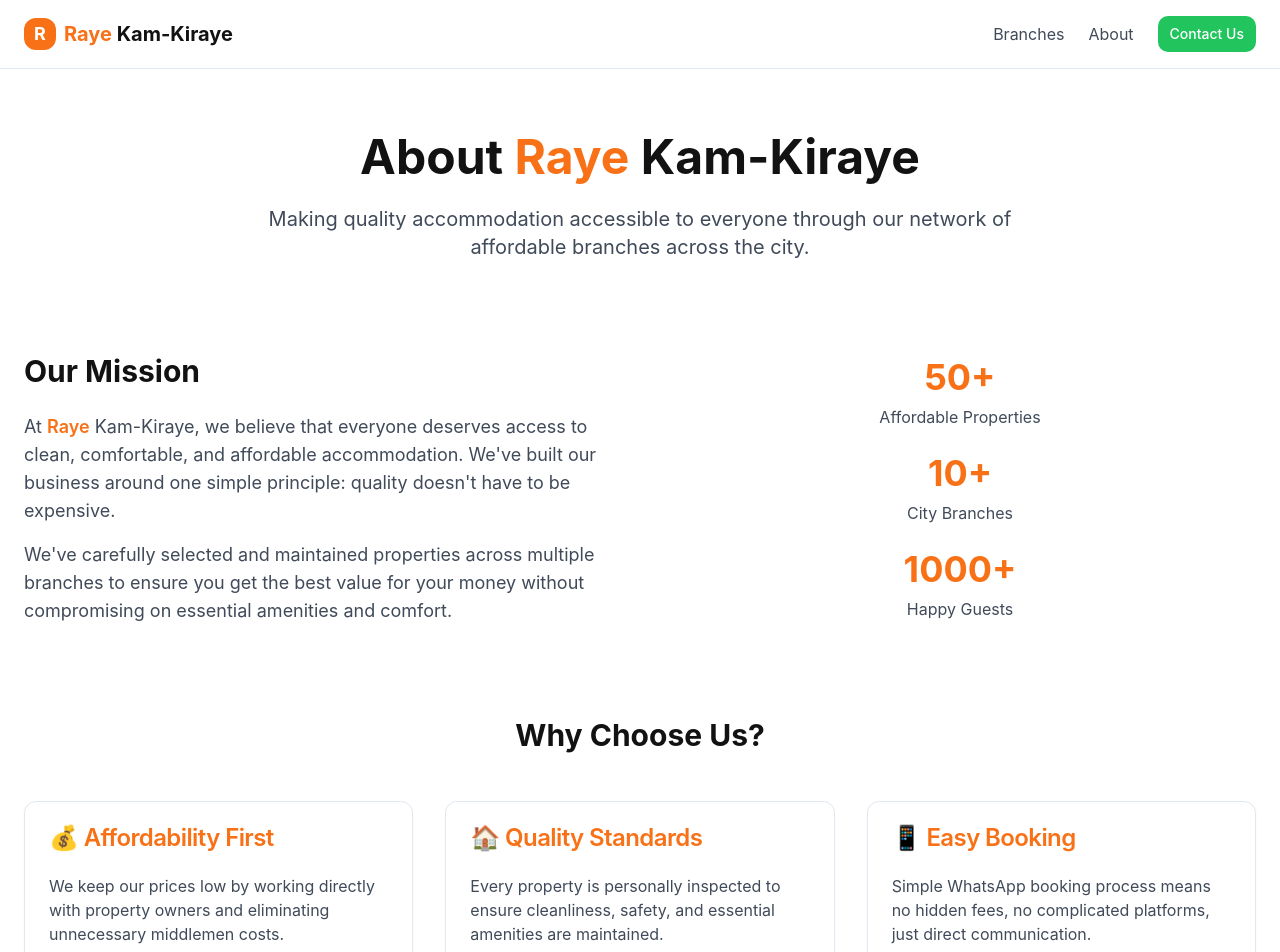
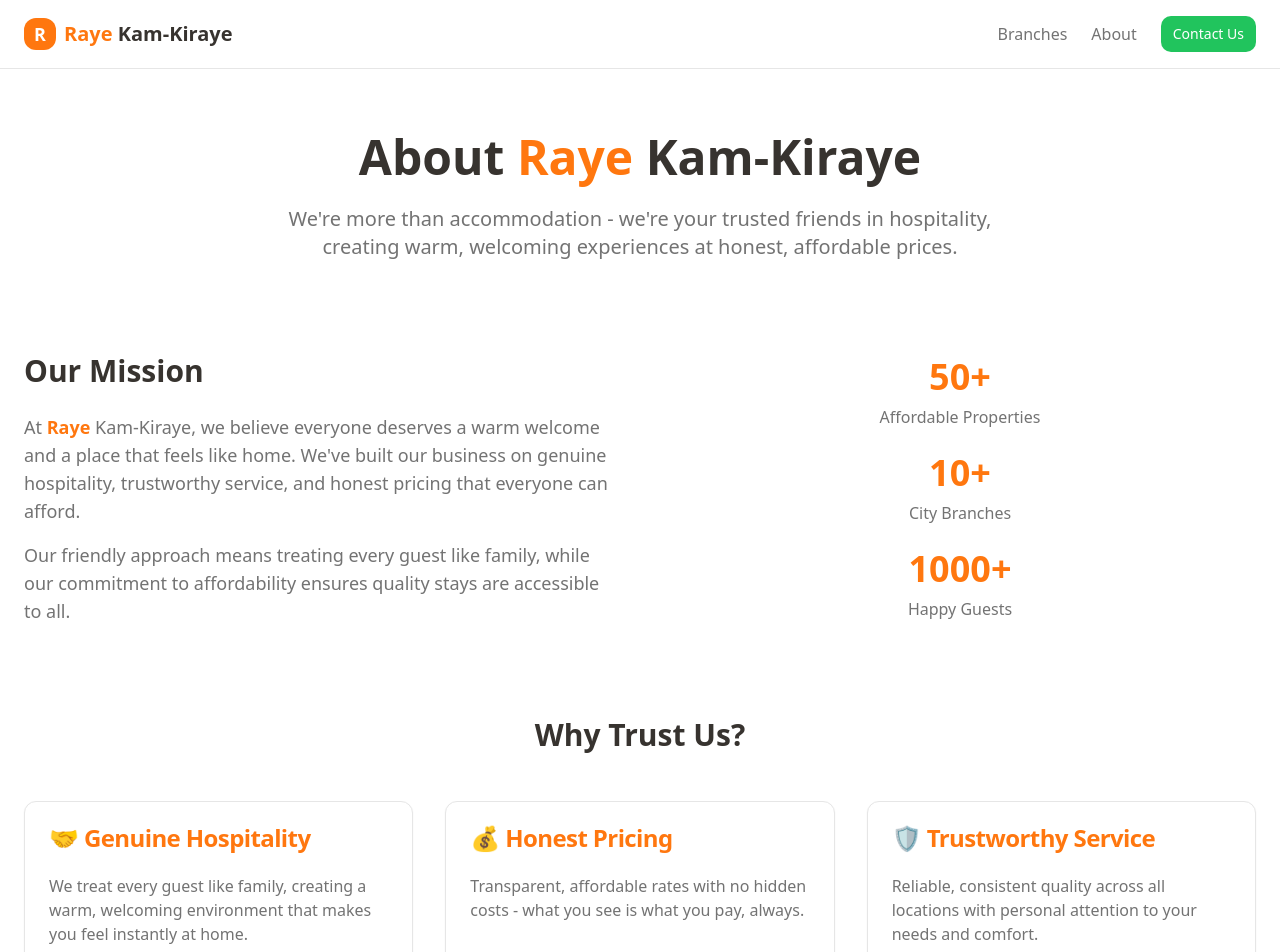
Before and after one commit to mhy630/stay-branch-book, a React (Vite) app: page /about in a window 1280 px wide. Shown: the top 952 px of the page. Built offline with nearby package versions, Linux system fonts and the light colour scheme.

Commit message:
Update brand kit
Apply new color palette, fonts, and tone.

```diff
--- a/src/index.css
+++ b/src/index.css
@@ -7,52 +7,53 @@ All colors MUST be HSL.
 */
 
 /* Fonts */
-@import url('https://fonts.googleapis.com/css2?family=Inter:wght@400;500;600;700&display=swap');
+@import url('https://fonts.googleapis.com/css2?family=Garet:wght@400;500;600;700&display=swap');
+@import url('https://fonts.googleapis.com/css2?family=Glacial+Indifference:wght@400;500;600;700&display=swap');
 
 @layer base {
   :root {
     --background: 0 0% 100%;
-    --foreground: 0 0% 7%;
+    --foreground: 30 8% 20%;
 
     --card: 0 0% 100%;
-    --card-foreground: 0 0% 7%;
+    --card-foreground: 30 8% 20%;
 
     --popover: 0 0% 100%;
-    --popover-foreground: 0 0% 7%;
+    --popover-foreground: 30 8% 20%;
 
-    /* Brand: Black + Orange (saturated) */
-    --primary: 24 94% 53%;
+    /* Brand: Orange + Dark Gray */
+    --primary: 26 100% 53%;
     --primary-foreground: 0 0% 100%;
 
-    --secondary: 210 40% 96.1%;
-    --secondary-foreground: 0 0% 7%;
+    --secondary: 0 0% 96%;
+    --secondary-foreground: 30 8% 20%;
 
-    --muted: 210 40% 96.1%;
-    --muted-foreground: 215.4 16.3% 30%;
+    --muted: 0 0% 96%;
+    --muted-foreground: 0 0% 45%;
 
-    --accent: 28 100% 96%;
-    --accent-foreground: 0 0% 7%;
+    --accent: 26 100% 96%;
+    --accent-foreground: 30 8% 20%;
 
     --destructive: 0 84.2% 60.2%;
     --destructive-foreground: 210 40% 98%;
 
-    --border: 214.3 31.8% 91.4%;
-    --input: 214.3 31.8% 91.4%;
-    --ring: 24 94% 53%;
+    --border: 0 0% 90%;
+    --input: 0 0% 90%;
+    --ring: 26 100% 53%;
 
     --radius: 0.75rem;
 
     --sidebar-background: 0 0% 98%;
-    --sidebar-foreground: 0 0% 15%;
-    --sidebar-primary: 0 0% 7%;
+    --sidebar-foreground: 30 8% 20%;
+    --sidebar-primary: 30 8% 20%;
     --sidebar-primary-foreground: 0 0% 98%;
-    --sidebar-accent: 28 100% 96%;
-    --sidebar-accent-foreground: 0 0% 7%;
-    --sidebar-border: 220 13% 91%;
-    --sidebar-ring: 22 94% 45%;
+    --sidebar-accent: 26 100% 96%;
+    --sidebar-accent-foreground: 30 8% 20%;
+    --sidebar-border: 0 0% 90%;
+    --sidebar-ring: 26 100% 53%;
 
     /* Extended tokens */
-    --primary-glow: 24 94% 55%;
+    --primary-glow: 26 100% 55%;
     --shadow-elegant: 0 10px 30px -10px hsl(var(--primary-glow) / 0.35);
     --shadow-soft: 0 8px 20px -8px hsl(var(--foreground) / 0.08);
 
@@ -62,43 +63,43 @@ All colors MUST be HSL.
   }
 
   .dark {
-    --background: 222.2 84% 4.9%;
-    --foreground: 210 40% 98%;
+    --background: 30 8% 8%;
+    --foreground: 0 0% 98%;
 
-    --card: 222.2 84% 4.9%;
-    --card-foreground: 210 40% 98%;
+    --card: 30 8% 8%;
+    --card-foreground: 0 0% 98%;
 
-    --popover: 222.2 84% 4.9%;
-    --popover-foreground: 210 40% 98%;
+    --popover: 30 8% 8%;
+    --popover-foreground: 0 0% 98%;
 
     /* Brand in dark mode */
-    --primary: 24 94% 53%;
+    --primary: 26 100% 53%;
     --primary-foreground: 0 0% 100%;
 
-    --secondary: 217.2 32.6% 17.5%;
-    --secondary-foreground: 210 40% 98%;
+    --secondary: 30 8% 15%;
+    --secondary-foreground: 0 0% 98%;
 
-    --muted: 217.2 32.6% 17.5%;
-    --muted-foreground: 215 20.2% 65.1%;
+    --muted: 30 8% 15%;
+    --muted-foreground: 0 0% 65%;
 
-    --accent: 217.2 32.6% 17.5%;
-    --accent-foreground: 210 40% 98%;
+    --accent: 30 8% 15%;
+    --accent-foreground: 0 0% 98%;
 
     --destructive: 0 62.8% 30.6%;
     --destructive-foreground: 210 40% 98%;
 
-    --border: 217.2 32.6% 17.5%;
-    --input: 217.2 32.6% 17.5%;
-    --ring: 24 94% 53%;
+    --border: 30 8% 15%;
+    --input: 30 8% 15%;
+    --ring: 26 100% 53%;
 
-    --sidebar-background: 240 5.9% 10%;
-    --sidebar-foreground: 240 4.8% 95.9%;
-    --sidebar-primary: 224.3 76.3% 48%;
+    --sidebar-background: 30 8% 10%;
+    --sidebar-foreground: 0 0% 95%;
+    --sidebar-primary: 26 100% 53%;
     --sidebar-primary-foreground: 0 0% 100%;
-    --sidebar-accent: 240 3.7% 15.9%;
-    --sidebar-accent-foreground: 240 4.8% 95.9%;
-    --sidebar-border: 240 3.7% 15.9%;
-    --sidebar-ring: 22 94% 45%;
+    --sidebar-accent: 30 8% 15%;
+    --sidebar-accent-foreground: 0 0% 95%;
+    --sidebar-border: 30 8% 15%;
+    --sidebar-ring: 26 100% 53%;
 
     /* Status */
     --success: 142 71% 45%;
@@ -113,7 +114,11 @@ All colors MUST be HSL.
 
   body {
     @apply bg-background text-foreground;
-    font-family: 'Inter', ui-sans-serif, system-ui, -apple-system, Segoe UI, Roboto, Helvetica, Arial, "Apple Color Emoji", "Segoe UI Emoji";
+    font-family: 'Glacial Indifference', ui-sans-serif, system-ui, -apple-system, Segoe UI, Roboto, Helvetica, Arial, sans-serif;
+  }
+
+  h1, h2, h3, h4, h5, h6, .font-heading {
+    font-family: 'Garet', ui-sans-serif, system-ui, -apple-system, Segoe UI, Roboto, Helvetica, Arial, sans-serif;
   }
 }
 
--- a/src/pages/About.tsx
+++ b/src/pages/About.tsx
@@ -23,23 +23,23 @@ const About = () => {
       <main className="container mx-auto px-6 py-16">
         {/* Hero Section */}
         <section className="text-center mb-16">
-          <h1 className="text-4xl md:text-5xl font-bold mb-6">
+          <h1 className="text-4xl md:text-5xl font-heading font-bold mb-6">
             About <span className="text-primary">Raye</span> Kam-Kiraye
           </h1>
           <p className="text-xl text-muted-foreground max-w-3xl mx-auto">
-            Making quality accommodation accessible to everyone through our network of affordable branches across the city.
+            We're more than accommodation - we're your trusted friends in hospitality, creating warm, welcoming experiences at honest, affordable prices.
           </p>
         </section>
 
         {/* Mission Section */}
         <section className="grid md:grid-cols-2 gap-12 items-center mb-16">
           <div>
-            <h2 className="text-3xl font-bold mb-6">Our Mission</h2>
+            <h2 className="text-3xl font-heading font-bold mb-6">Our Mission</h2>
             <p className="text-lg text-muted-foreground mb-4">
-              At <span className="text-primary font-semibold">Raye</span> Kam-Kiraye, we believe that everyone deserves access to clean, comfortable, and affordable accommodation. We've built our business around one simple principle: quality doesn't have to be expensive.
+              At <span className="text-primary font-semibold">Raye</span> Kam-Kiraye, we believe everyone deserves a warm welcome and a place that feels like home. We've built our business on genuine hospitality, trustworthy service, and honest pricing that everyone can afford.
             </p>
             <p className="text-lg text-muted-foreground">
-              We've carefully selected and maintained properties across multiple branches to ensure you get the best value for your money without compromising on essential amenities and comfort.
+              Our friendly approach means treating every guest like family, while our commitment to affordability ensures quality stays are accessible to all.
             </p>
           </div>
           <div className="bg-gradient-subtle rounded-lg p-8 text-center">
@@ -54,37 +54,37 @@ const About = () => {
 
         {/* Values Section */}
         <section className="mb-16">
-          <h2 className="text-3xl font-bold text-center mb-12">Why Choose Us?</h2>
+          <h2 className="text-3xl font-heading font-bold text-center mb-12">Why Trust Us?</h2>
           <div className="grid md:grid-cols-3 gap-8">
             <Card>
               <CardHeader>
-                <CardTitle className="text-primary">💰 Affordability First</CardTitle>
+                <CardTitle className="text-primary">🤝 Genuine Hospitality</CardTitle>
               </CardHeader>
               <CardContent>
                 <CardDescription className="text-base">
-                  We keep our prices low by working directly with property owners and eliminating unnecessary middlemen costs.
+                  We treat every guest like family, creating a warm, welcoming environment that makes you feel instantly at home.
                 </CardDescription>
               </CardContent>
             </Card>
 
             <Card>
               <CardHeader>
-                <CardTitle className="text-primary">🏠 Quality Standards</CardTitle>
+                <CardTitle className="text-primary">💰 Honest Pricing</CardTitle>
               </CardHeader>
               <CardContent>
                 <CardDescription className="text-base">
-                  Every property is personally inspected to ensure cleanliness, safety, and essential amenities are maintained.
+                  Transparent, affordable rates with no hidden costs - what you see is what you pay, always.
                 </CardDescription>
               </CardContent>
             </Card>
 
             <Card>
               <CardHeader>
-                <CardTitle className="text-primary">📱 Easy Booking</CardTitle>
+                <CardTitle className="text-primary">🛡️ Trustworthy Service</CardTitle>
               </CardHeader>
               <CardContent>
                 <CardDescription className="text-base">
-                  Simple WhatsApp booking process means no hidden fees, no complicated platforms, just direct communication.
+                  Reliable, consistent quality across all locations with personal attention to your needs and comfort.
                 </CardDescription>
               </CardContent>
             </Card>
@@ -93,23 +93,23 @@ const About = () => {
 
         {/* Story Section */}
         <section className="bg-muted/50 rounded-lg p-8 md:p-12 mb-16">
-          <h2 className="text-3xl font-bold mb-6">Our Story</h2>
+          <h2 className="text-3xl font-heading font-bold mb-6">Our Story</h2>
           <p className="text-lg text-muted-foreground mb-4">
-            <span className="text-primary font-semibold">Raye</span> Kam-Kiraye was founded with a simple observation: finding affordable, decent accommodation shouldn't be a luxury. Too many people were paying premium prices for basic needs or compromising on safety and cleanliness to save money.
+            <span className="text-primary font-semibold">Raye</span> Kam-Kiraye was born from a simple belief: hospitality should be warm, welcoming, and affordable for everyone. We saw too many travelers feeling like just another transaction rather than valued guests.
           </p>
           <p className="text-lg text-muted-foreground mb-4">
-            We started by partnering with reliable property owners who shared our vision of providing honest, affordable accommodation. Today, we operate across multiple branches, each carefully selected for accessibility, safety, and value.
+            We built our network of trusted partners who share our commitment to genuine hospitality and honest pricing. Each location is carefully chosen not just for affordability, but for the warm, friendly atmosphere we're known for.
           </p>
           <p className="text-lg text-muted-foreground">
-            Our direct booking approach through WhatsApp ensures transparent pricing and personal service, making your accommodation search as stress-free as possible.
+            Today, we're proud to be the trustworthy choice for guests who want to feel genuinely welcomed while staying within their budget.
           </p>
         </section>
 
         {/* CTA Section */}
         <section className="text-center">
-          <h2 className="text-3xl font-bold mb-6">Ready to Find Your Affordable Stay?</h2>
+          <h2 className="text-3xl font-heading font-bold mb-6">Ready to Experience Our Hospitality?</h2>
           <p className="text-lg text-muted-foreground mb-8 max-w-2xl mx-auto">
-            Browse our branches and discover quality accommodation that fits your budget. Get in touch via WhatsApp for instant availability and booking.
+            Discover a welcoming place to stay that feels like home, with honest pricing and friendly service. Contact us on WhatsApp for a warm, personal booking experience.
           </p>
           <div className="flex flex-wrap gap-4 justify-center">
             <Button variant="whatsapp" size="lg" asChild>
--- a/src/pages/Index.tsx
+++ b/src/pages/Index.tsx
@@ -34,10 +34,10 @@ const Index = () => {
             <div className="grid items-center gap-10 md:grid-cols-2">
               <div>
                 <p className="text-sm uppercase tracking-widest text-muted-foreground">Affordable stays, easy booking</p>
-                <h1 className="mt-3 text-4xl md:text-5xl font-bold leading-tight text-foreground">
-                  Affordable stays with <span className="text-primary">Raye</span> Kam-Kiraye
+                <h1 className="mt-3 text-4xl md:text-5xl font-heading font-bold leading-tight text-foreground">
+                  Your trusted home with <span className="text-primary">Raye</span> Kam-Kiraye
                 </h1>
-                <p className="mt-4 text-lg text-muted-foreground max-w-prose">Discover budget-friendly apartments and rooms across our branches. Quality accommodation at prices that won't break the bank. Book easily via WhatsApp.</p>
+                <p className="mt-4 text-lg text-muted-foreground max-w-prose">Experience genuine hospitality and welcoming stays at honest, affordable prices. We're here to make you feel right at home.</p>
                 <div className="mt-8 flex flex-wrap gap-4">
                   <Button variant="whatsapp" size="lg" asChild>
                     <a href={`https://wa.me/${WHATSAPP_NUMBER}?text=${encodeURIComponent('Hi! I want to know more about availability.')}`} target="_blank" rel="noopener noreferrer">Chat on WhatsApp</a>
--- a/tailwind.config.ts
+++ b/tailwind.config.ts
@@ -18,6 +18,10 @@ export default {
 			}
 		},
 		extend: {
+			fontFamily: {
+				'heading': ['Garet', 'ui-sans-serif', 'system-ui', 'sans-serif'],
+				'body': ['Glacial Indifference', 'ui-sans-serif', 'system-ui', 'sans-serif'],
+			},
 			colors: {
 				border: 'hsl(var(--border))',
 				input: 'hsl(var(--input))',
```
